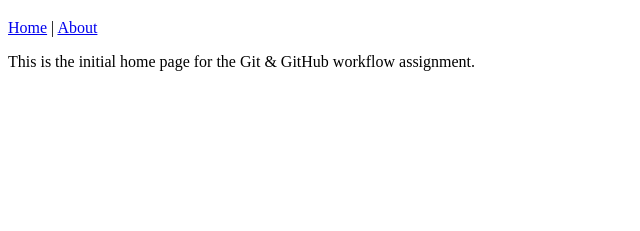
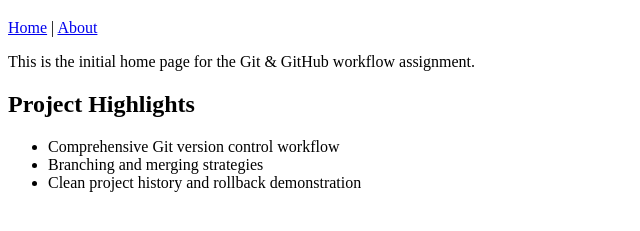
Before and after one commit to BhavyaAishwaryaNaiduAkula/git-assignment, a plain HTML site: page index.html in a window 1280 px wide. Shown: the part 61-292 px from the top of the page, without its empty margins (0-640 px from the left). Drawn offline with Linux system fonts and the light colour scheme.

Commit message:
Updated index page

```diff
--- a/index.html
+++ b/index.html
@@ -15,6 +15,14 @@
     </header>
     <main>
         <p>This is the initial home page for the Git & GitHub workflow assignment.</p>
+        <section>
+            <h2>Project Highlights</h2>
+            <ul>
+                <li>Comprehensive Git version control workflow</li>
+                <li>Branching and merging strategies</li>
+                <li>Clean project history and rollback demonstration</li>
+            </ul>
+        </section>
     </main>
 </body>
 </html>
```
